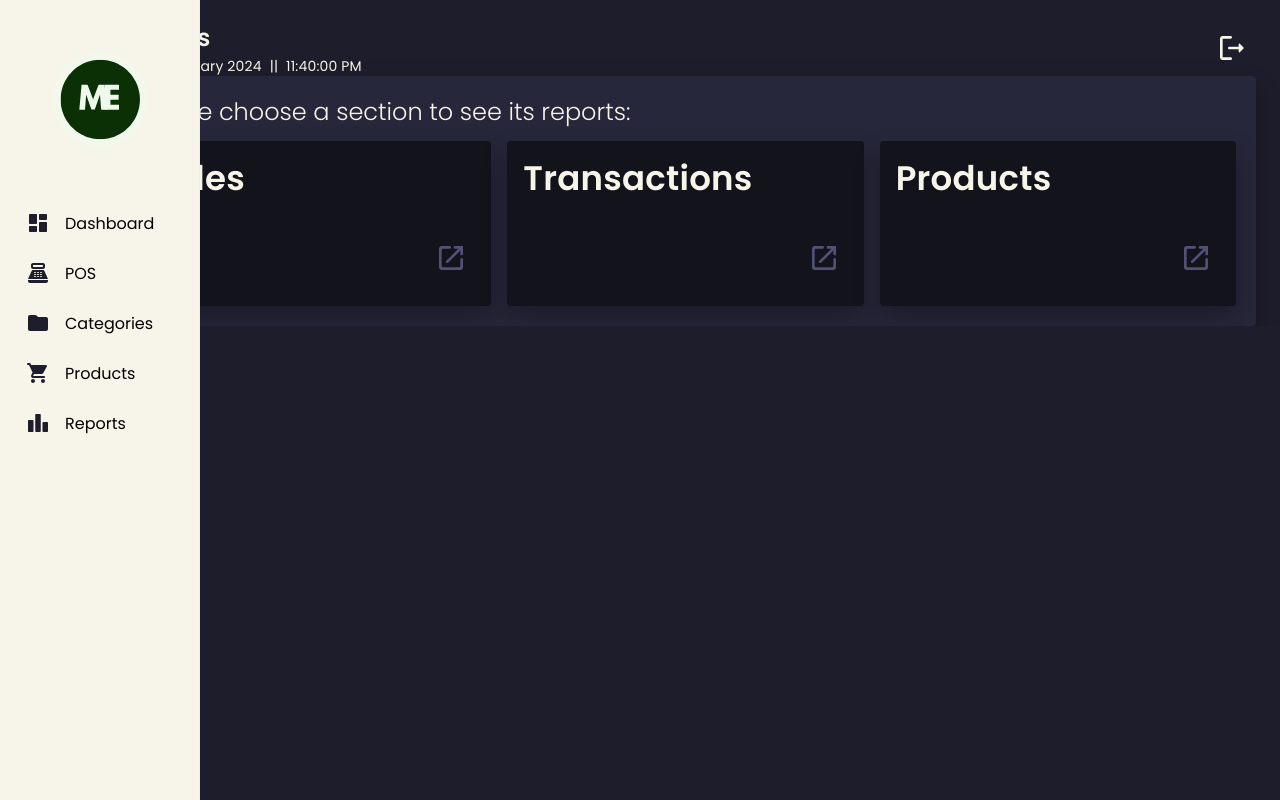
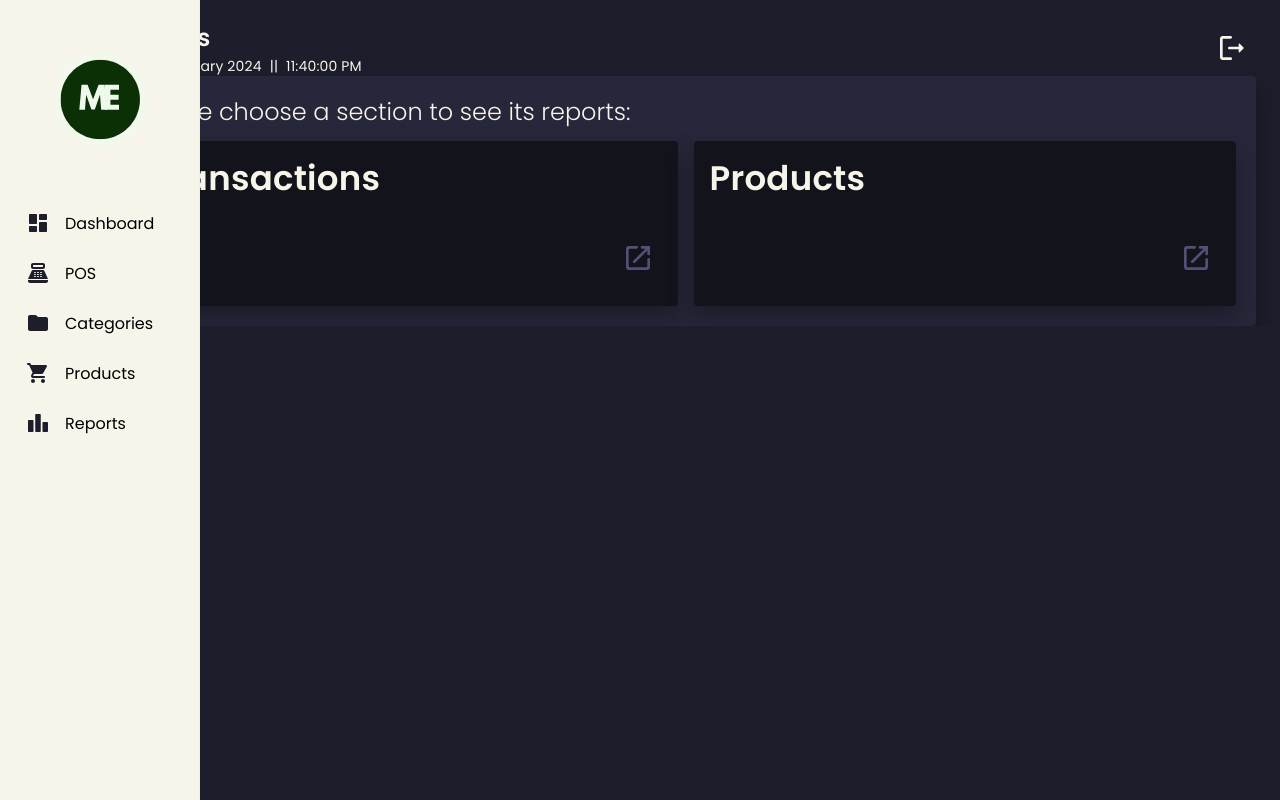
Before and after one commit to m4rceee/pos-system, a React (Vite) app: page /reports-home in a window 1280 px wide. Built offline with nearby package versions, Linux system fonts and the light colour scheme.

Commit message:
Update reports-home.jsx

```diff
--- a/src/reports-home.jsx
+++ b/src/reports-home.jsx
@@ -112,31 +112,7 @@ export default function ReportHome() {
                                 </Typography>
                                 <Grid container spacing={2} style={{ paddingTop: '5px', display: 'flex', flexDirection: 'row', justifyContent: 'center', alignItems: 'center' }}>
 
-
-                                <Grid item xs={4}>
-                                        <Card style={{ background: '#13131c', boxShadow: '0 12px 24px rgba(0, 0, 0, 0.3)', height: 'auto' }}>
-                                            <CardContent style={{ display: 'flex', flexDirection: 'column', justifyContent: 'center', alignItems: 'center' }}>
-                                                <div style={{width: '100%'}}>
-                                                    <Typography variant="h4" sx={{fontFamily: 'Poppins, sans-serif', fontWeight: '600', color: colors.secondary}}>
-                                                        Sales
-                                                    </Typography>
-                                                </div>
-                                                <div style={{marginTop: '35px', width: '100%', display: 'flex', justifyContent: 'flex-end'}}>
-                                                    <div>
-                                                        <IconButton
-                                                        onClick={handleSalesPage}
-                                                            sx={{
-                                                                background: 'transparent',
-                                                            }}
-                                                        >
-                                                            <LaunchRounded sx={{ fontSize: '2rem', color: '#515178' }} />
-                                                        </IconButton>
-                                                    </div>
-                                                </div>
-                                            </CardContent>
-                                        </Card>
-                                    </Grid>
-                                    <Grid item xs={4}>
+                                    <Grid item xs={6}>
                                         <Card style={{ background: '#13131c', boxShadow: '0 12px 24px rgba(0, 0, 0, 0.3)', height: 'auto' }}>
                                             <CardContent style={{ display: 'flex', flexDirection: 'column', justifyContent: 'center', alignItems: 'center' }}>
                                                 <div style={{width: '100%'}}>
@@ -159,7 +135,7 @@ export default function ReportHome() {
                                             </CardContent>
                                         </Card>
                                     </Grid>
-                                    <Grid item xs={4}>
+                                    <Grid item xs={6}>
                                         <Card style={{ background: '#13131c', boxShadow: '0 12px 24px rgba(0, 0, 0, 0.3)', height: 'auto' }}>
                                             <CardContent style={{ display: 'flex', flexDirection: 'column', justifyContent: 'center', alignItems: 'center' }}>
                                                 <div style={{width: '100%'}}>
```
